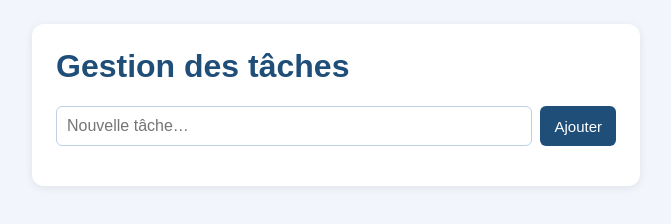
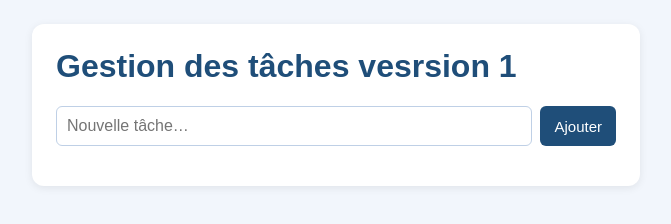
Before and after one commit to bocardialloo272/gestion_des_tache, a plain HTML site: page static/index.html in a window 1280 px wide. Shown: the whole page, without its empty margins (304-975 px from the left). Drawn offline with Linux system fonts and the light colour scheme; no server answers.

Commit message:
mdification

```diff
--- a/static/index.html
+++ b/static/index.html
@@ -21,7 +21,7 @@
 </head>
 <body>
   <main>
-    <h1>Gestion des tâches</h1>
+    <h1>Gestion des tâches vesrsion 1</h1>
     <form id="formulaire">
       <input type="text" id="titre" placeholder="Nouvelle tâche…" required>
       <button type="submit">Ajouter</button>
```
